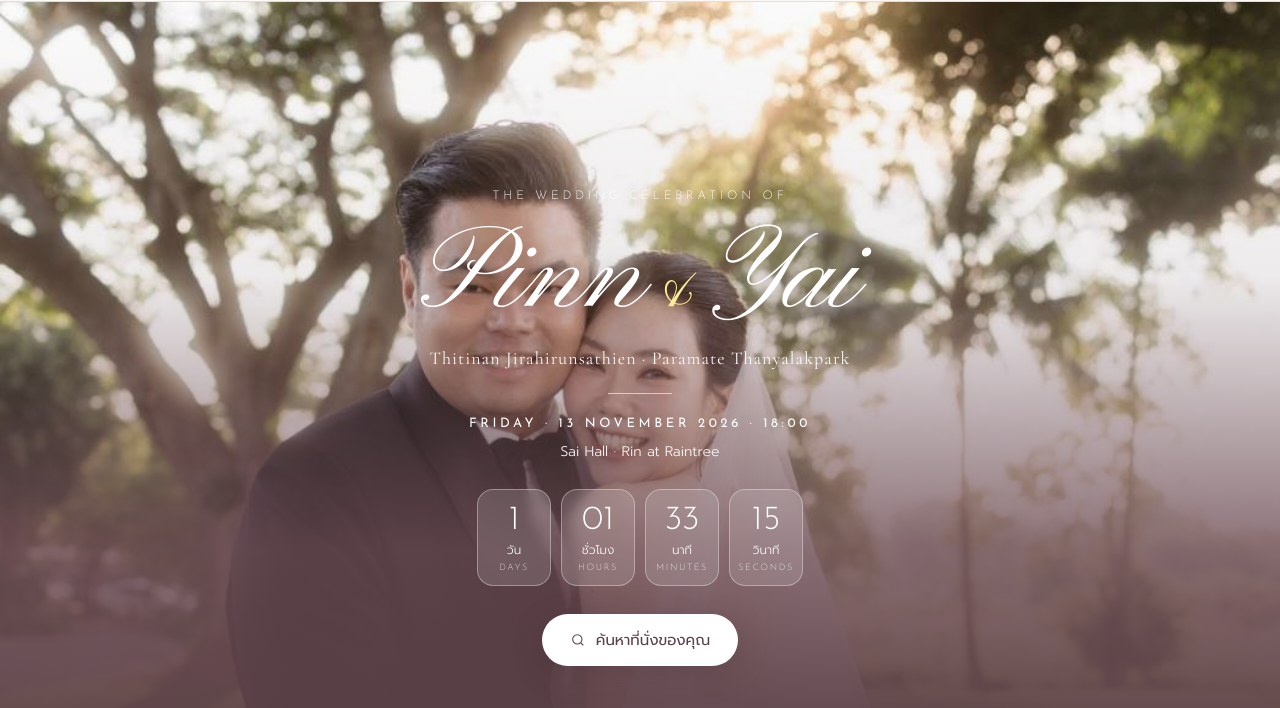
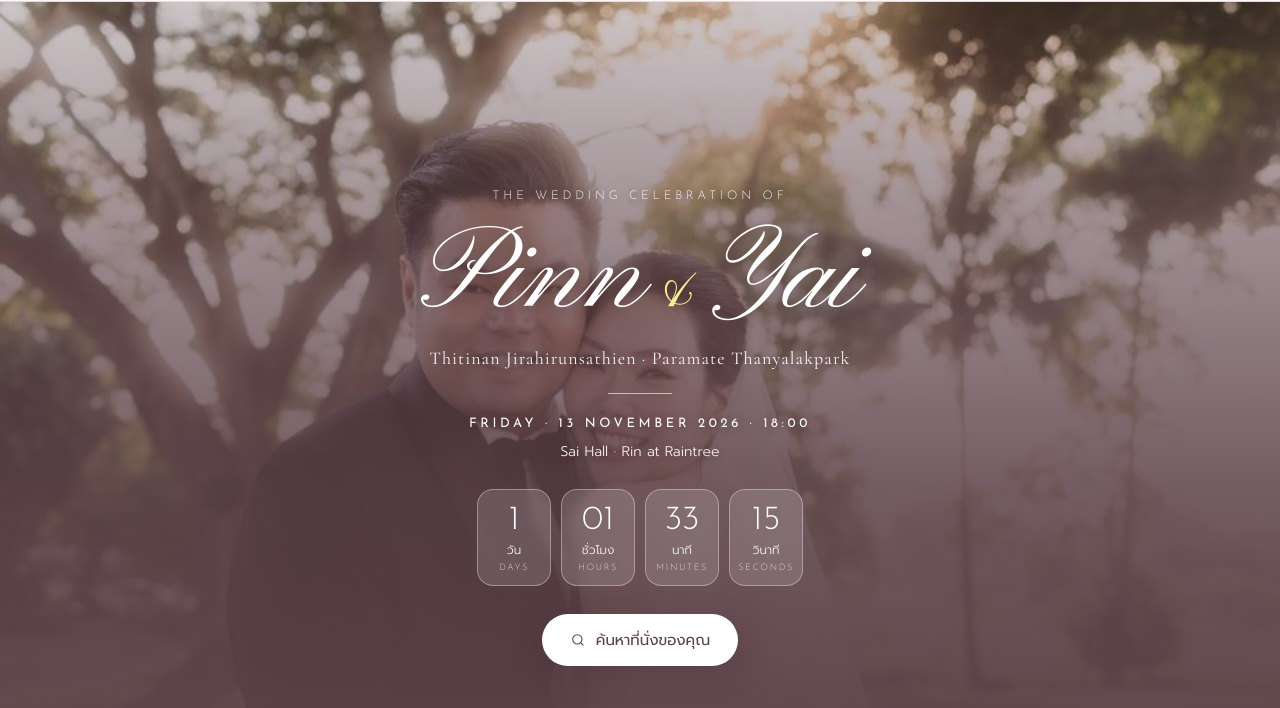
Before and after one commit to mahassajaneventandwedding/pinnandyai, a plain HTML site: page index.html in a window 1280 px wide. Shown: the part 92-800 px from the top of the page. Drawn offline with nearby package versions, Linux system fonts and the light colour scheme.

Commit message:
Hero: stronger overlay on wide screens for legibility
Co-Authored-By: Claude Opus 5.5 <noreply@anthropic.com>
Claude-Session: https://claude.ai/code/session_01Ktinj2bs5EFWffMTqMZWC2

```diff
--- a/index.html
+++ b/index.html
@@ -48,6 +48,8 @@ img{display:block;max-width:100%}
 .hero>img{position:absolute;inset:0;width:100%;height:100%;object-fit:cover;object-position:center 22%}
 .hero::after{content:"";position:absolute;inset:0;background:linear-gradient(180deg,rgba(92,65,72,.02) 0%,rgba(92,65,72,.10) 38%,rgba(110,78,86,.80) 76%,rgba(92,65,72,.95) 100%)}
 .hero-in{position:relative;z-index:1;padding:0 20px 56px;max-width:640px}
+@media (min-aspect-ratio:1/1){.hero::after{background:linear-gradient(180deg,rgba(92,65,72,.30) 0%,rgba(92,65,72,.58) 30%,rgba(92,65,72,.86) 68%,rgba(92,65,72,.96) 100%)}.hero-in{padding-top:48px}}
+.hero .names,.hero .when,.hero .where,.hero .eyebrow{text-shadow:0 1px 10px rgba(50,30,35,.45)}
 .hero .eyebrow{color:#fff;opacity:.9}
 .hero h1{font-family:'Pinyon Script',cursive;font-weight:400;font-size:clamp(68px,16vw,118px);line-height:1;margin:14px 0 6px;text-shadow:0 2px 24px rgba(60,40,45,.35)}
 .hero h1 .amp{font-size:.6em;color:var(--butter);padding:0 .08em}
```
